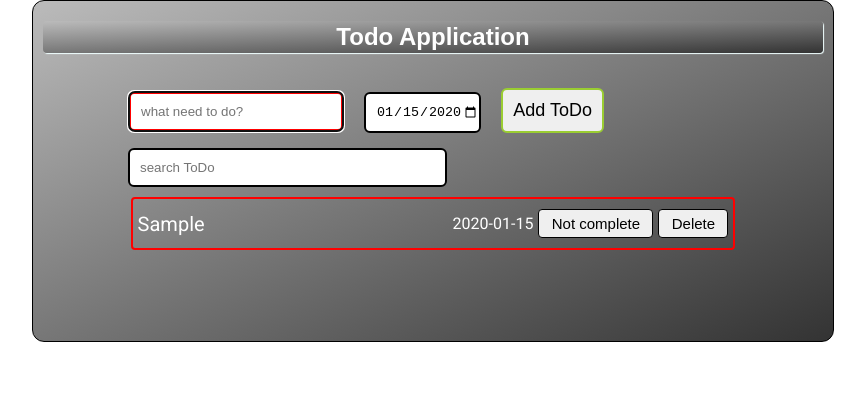
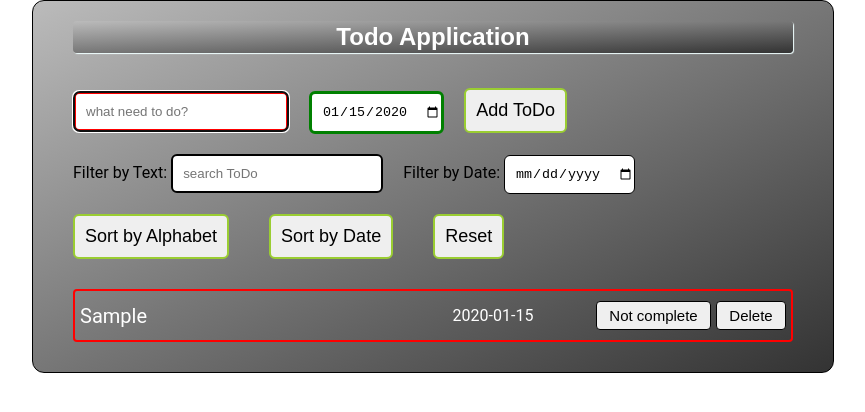
Before and after one commit to GiperNoob/todo_app_angular, an Angular app: page / in a window 1280 px wide. Both pictures are taken after typing "Sample", "2020-01-15" into the empty fields and a click on the button "Add ToDo". Shown: the top 412 px of the page, without its empty margins (207-1072 px from the left). Built offline with nearby package versions, Linux system fonts and the light colour scheme.

Commit message:
add filter by date and sort by letter

```diff
--- a/src/app/add-form/add-form.component.html
+++ b/src/app/add-form/add-form.component.html
@@ -1,25 +1,14 @@
-<div class="form-container">
+<form class="form-container" [formGroup]="form">
   <input
     class="input-text"
     type="text"
     placeholder="what need to do?"
     [(ngModel)]="text"
     #titleInput
-    [ngStyle]="{
-      border: text ? '3px solid green' : '3px solid red'
-    }"
+    formControlName="textTodo"
   />
 
-  <input
-    class="input-date"
-    type="date"
-    id="start"
-    name="trip-start"
-    value=""
-    min="2018-01-01"
-    max="2028-12-31"
-    #dateInput
-  />
+  <input class="input-date" type="date" formControlName="dateTodo" />
 
-  <button class="btn" (click)="addTodo()">Add ToDo</button>
-</div>
+  <button class="btn" type="button" (click)="addTodo()">Add ToDo</button>
+</form>
--- a/src/app/add-form/add-form.component.scss
+++ b/src/app/add-form/add-form.component.scss
@@ -4,12 +4,27 @@
 
 .input-text {
   width: 200px;
+  &.ng-invalid.ng-touched {
+    border: 3px solid red;
+  }
+  &.ng-valid.ng-touched {
+    border: 3px solid green;
+  }
+}
+
+.input-date {
+  &.ng-invalid.ng-touched {
+    border: 3px solid red;
+  }
+  &.ng-valid.ng-touched {
+    border: 3px solid green;
+  }
 }
 
 .input-text,
 .input-date {
   padding: 10px 0px 10px 10px;
-  border: 2px solid black;
+  border: 1px solid black;
   border-radius: 6px;
   margin-right: 20px;
 }
@@ -20,12 +35,12 @@ button {
   border: 2px solid yellowgreen;
   text-align: center;
   font-size: 18px;
+
+  &:hover {
+    box-shadow: 1px 1px 8px rgba(248, 246, 246);
+  }
+
+  &:active {
+    box-shadow: 4px 2px 8px rgba(228, 221, 221, 0.7);
+  }
 }
-
-button:hover {
-  box-shadow: 1px 1px 8px rgba(248, 246, 246);
-}
-
-button:active {
-  box-shadow: 4px 2px 8px rgba(228, 221, 221, 0.7);
-}
--- a/src/app/add-form/add-form.component.ts
+++ b/src/app/add-form/add-form.component.ts
@@ -9,40 +9,54 @@ import {
   ElementRef,
 } from '@angular/core';
 
+import { FormGroup, FormControl, Validators } from '@angular/forms';
+
 @Component({
   selector: 'app-add-form',
   templateUrl: './add-form.component.html',
   styleUrls: ['./add-form.component.scss'],
 })
 export class AddFormComponent implements OnInit {
+  form: FormGroup;
+
   // tslint:disable-next-line: no-output-on-prefix
   @Output() onAdd: EventEmitter<ITodo> = new EventEmitter<ITodo>();
 
   @ViewChild('titleInput', { static: true }) inputRef: ElementRef;
-  @ViewChild('dateInput', { static: false }) dateInputRef: ElementRef;
+
+  localStorageTodos = JSON.parse(localStorage.getItem('savedToDos'));
 
   text = '';
 
-  data = '';
-
-  id = 1;
+  id =
+    this.localStorageTodos && this.localStorageTodos.length
+      ? this.localStorageTodos[0].id + 1
+      : 1;
 
   constructor() {}
 
   ngOnInit(): void {
     this.inputRef.nativeElement.focus();
+
+    this.form = new FormGroup({
+      textTodo: new FormControl(null, [
+        Validators.required,
+        Validators.minLength(1),
+      ]),
+      dateTodo: new FormControl(null, Validators.required),
+    });
   }
 
   addTodo(): void {
-    this.data = this.dateInputRef.nativeElement.value;
+    const dateInputsValue = { ...this.form.value };
 
-    if (this.text.trim() && this.data.trim()) {
+    if (this.form.valid) {
       const post: ITodo = {
-        text: this.text,
+        text: dateInputsValue.textTodo,
+
+        date: dateInputsValue.dateTodo,
 
         id: this.id++,
-
-        data: this.data,
       };
 
       this.onAdd.emit(post);
--- a/src/app/app.component.html
+++ b/src/app/app.component.html
@@ -4,25 +4,44 @@
       <h1>Todo Application</h1>
     </header>
 
-    <section class="search-form">
     <app-add-form (onAdd)="addItem($event)"></app-add-form>
 
-      <div>
+    <section class="search-form">
+      <div class="filter-field">
+        <span>Filter by Text: </span>
+
         <input
           class="search-field"
           type="text"
-          [(ngModel)]="searchTodo"
+          [(ngModel)]="searchTodoByText"
           placeholder="search ToDo"
         />
+
+        <span>Filter by Date: </span>
+        <input class="search-date" type="date" [(ngModel)]="searchTodoByDate" />
+      </div>
+
+      <div class="sort-field">
+        <button class="btn sort-text" type="button" (click)="sortByText()">
+          Sort by Alphabet
+        </button>
+
+        <button class="btn sort-data" type="button" (click)="sortByDate()">
+          Sort by Date
+        </button>
+
+        <button class="btn reset" type="button" (click)="reset()">Reset</button>
       </div>
     </section>
 
+    <section class="todo-list">
       <ul>
         <app-todo-list
-        *ngFor="let todo of todos | filter: searchTodo"
+          *ngFor="let todo of todos | filter: searchTodoByText:searchTodoByDate"
           [todo]="todo"
           (onRemove)="removeTodo($event)"
         ></app-todo-list>
       </ul>
+    </section>
   </div>
 </div>
--- a/src/app/app.component.scss
+++ b/src/app/app.component.scss
@@ -8,9 +8,8 @@
 }
 
 .wrapper {
-  padding: 0 10px;
+  padding: 0 40px;
   margin: 0 auto;
-  text-align: center;
   max-height: 655px;
   min-height: 300px;
   overflow-x: auto;
@@ -34,19 +33,41 @@ h1 {
 }
 
 .search-form {
-  text-align: start;
-  padding-left: 85px;
+  margin: 20px 0;
+  display: flex;
+  flex-wrap: wrap;
+  align-items: center;
+}
+
+.filter-field {
+  margin-bottom: 20px;
 }
 
 .search-field {
   padding: 10px 0px 10px 10px;
+  margin-right: 10px;
   border: 2px solid black;
   border-radius: 6px;
-  width: 305px;
+  width: 198px;
+  margin-right: 20px;
+}
+
+.search-date {
+  padding: 10px 0px 10px 10px;
+  border: 1px solid black;
+  border-radius: 6px;
+}
+
+.btn {
+  padding: 10px;
+  border-radius: 6px;
+  border: 2px solid yellowgreen;
+  text-align: center;
+  font-size: 18px;
+  margin-right: 40px;
 }
 
 ul {
   display: flex;
   flex-direction: column;
-  align-items: center;
 }
--- a/src/app/app.component.ts
+++ b/src/app/app.component.ts
@@ -2,7 +2,7 @@ import { Component, OnInit } from '@angular/core';
 
 export interface ITodo {
   text: string;
-  data: string;
+  date: string;
   id: number;
 }
 @Component({
@@ -13,9 +13,14 @@ export interface ITodo {
 export class AppComponent implements OnInit {
   title = 'todo';
 
-  searchTodo = '';
+  searchTodoByText = '';
+  searchTodoByDate = '';
 
   todos: ITodo[] = [];
+
+  reverseDateFlag = true;
+
+  reverseTextFlag = true;
 
   ngOnInit(): void {
     if (JSON.parse(localStorage.getItem('savedToDos'))) {
@@ -24,15 +29,56 @@ export class AppComponent implements OnInit {
   }
 
   addItem(todo: ITodo): void {
+    console.log(this.searchTodoByDate);
+
     this.todos.unshift(todo);
+
     localStorage.clear();
     localStorage.setItem('savedToDos', JSON.stringify(this.todos));
   }
 
   removeTodo(id: number): void {
     this.todos = this.todos.filter((todo) => todo.id !== id);
-    // localStorage.removeItem(id.toString());
+
     localStorage.clear();
     localStorage.setItem('savedToDos', JSON.stringify(this.todos));
   }
+
+  getCodeFirstLetter(todo: ITodo): number {
+    return todo.text.charCodeAt(0);
+  }
+
+  sortByText(): void {
+    this.todos = this.todos.sort((a, b) =>
+      this.reverseTextFlag
+        ? this.getCodeFirstLetter(a) - this.getCodeFirstLetter(b)
+        : this.getCodeFirstLetter(b) - this.getCodeFirstLetter(a)
+    );
+
+    this.reverseTextFlag = !this.reverseTextFlag;
+    this.reverseDateFlag = true;
+  }
+
+  dateToNumber(todo: ITodo): number {
+    return +todo.date.split('-').reduce((acc, item) => acc + item);
+  }
+
+  sortByDate(): void {
+    this.todos = this.todos.sort((a, b) =>
+      this.reverseDateFlag
+        ? this.dateToNumber(a) - this.dateToNumber(b)
+        : this.dateToNumber(b) - this.dateToNumber(a)
+    );
+
+    this.reverseDateFlag = !this.reverseDateFlag;
+    this.reverseTextFlag = true;
+  }
+
+  reset(): void {
+    this.todos = this.todos.sort((a, b) => b.id - a.id);
+    this.reverseDateFlag = true;
+    this.reverseTextFlag = true;
+    this.searchTodoByDate = '';
+    this.searchTodoByText = '';
+  }
 }
--- a/src/app/app.module.ts
+++ b/src/app/app.module.ts
@@ -1,16 +1,15 @@
 import { BrowserModule } from '@angular/platform-browser';
 import { NgModule } from '@angular/core';
-import { FormsModule } from '@angular/forms';
+import { FormsModule, ReactiveFormsModule } from '@angular/forms';
 
 import { AppComponent } from './app.component';
 import { TodoListComponent } from './todo-list/todo-list.component';
 import { AddFormComponent } from './add-form/add-form.component';
 import { FilterPipe } from './pipes/filter.pipe';
-import { BrowserAnimationsModule } from '@angular/platform-browser/animations';
 
 @NgModule({
   declarations: [AppComponent, TodoListComponent, AddFormComponent, FilterPipe],
-  imports: [BrowserModule, FormsModule, BrowserAnimationsModule],
+  imports: [BrowserModule, FormsModule, ReactiveFormsModule],
   providers: [],
   bootstrap: [AppComponent],
 })
--- a/src/app/pipes/filter.pipe.ts
+++ b/src/app/pipes/filter.pipe.ts
@@ -5,13 +5,19 @@ import { Pipe, PipeTransform } from '@angular/core';
   name: 'filter',
 })
 export class FilterPipe implements PipeTransform {
-  transform(todos: ITodo[], searchTodo: string): ITodo[] {
-    if (!searchTodo.trim()) {
+  transform(
+    todos: ITodo[],
+    searchTodoByText: string,
+    searchTodoByDate: string
+  ): ITodo[] {
+    if (!searchTodoByText.trim() && !searchTodoByDate) {
       return todos;
+    } else if (searchTodoByText.trim()) {
+      return todos.filter((todo) =>
+        todo.text.toLowerCase().includes(searchTodoByText.toLowerCase())
+      );
+    } else if (searchTodoByDate) {
+      return todos.filter((todo) => todo.date.includes(searchTodoByDate));
     }
-
-    return todos.filter((todo) =>
-      todo.text.toLowerCase().includes(searchTodo.toLowerCase())
-    );
   }
 }
--- a/src/app/todo-list/todo-list.component.html
+++ b/src/app/todo-list/todo-list.component.html
@@ -6,17 +6,20 @@
 >
   <span class="span-text">{{ todo.text }}</span>
 
-  <span class="span-data">{{ todo.data }}</span>
+  <span class="span-date">{{ todo.date }}</span>
 
   <div class="btn-container">
     <button
       class="btn btn-complete"
+      type="button"
       (click)="flagComplete = !flagComplete"
       (click)="todoComplete()"
     >
       {{ buttonText }}
     </button>
 
-    <button class="btn btn-delete" (click)="removeTodo()">Delete</button>
+    <button class="btn btn-delete" type="button" (click)="removeTodo()">
+      Delete
+    </button>
   </div>
 </li>
--- a/src/app/todo-list/todo-list.component.scss
+++ b/src/app/todo-list/todo-list.component.scss
@@ -21,12 +21,7 @@ li {
   box-sizing: border-box;
 }
 
-.btn-complete {
-  margin: 0px 5px;
-}
-
-.btn-complete,
-.btn-delete {
+.btn {
   border: 1px solid black;
   padding: 5px 10px 5px 10px;
   text-align: center;
@@ -34,6 +29,10 @@ li {
   border-radius: 4px;
   font-size: 15px;
   font-weight: 500;
+}
+
+.btn-complete {
+  margin: 0px 5px;
 }
 
 .btn-delete {
@@ -44,13 +43,14 @@ li {
   margin-right: 10px;
   display: inline-block;
   width: 305px;
-  overflow: hidden;
-  max-height: 80px;
+  max-height: 75px;
+  overflow-x: auto;
+  word-break: break-word;
   text-align: start;
   font-size: 20px;
 }
 
 .span-text,
-.span-data {
+.span-date {
   color: #ffffff;
 }
--- a/src/index.html
+++ b/src/index.html
@@ -1,13 +1,13 @@
-<!doctype html>
+<!DOCTYPE html>
 <html lang="en">
   <head>
-  <meta charset="utf-8">
+    <meta charset="utf-8" />
     <title>Todo</title>
-  <base href="/">
-  <meta name="viewport" content="width=device-width, initial-scale=1">
-  <link rel="icon" type="image/x-icon" href="favicon.ico">
-  <link href="https://fonts.googleapis.com/css?family=Roboto:300,400,500&display=swap" rel="stylesheet">
-  <link href="https://fonts.googleapis.com/icon?family=Material+Icons" rel="stylesheet">
+    <base href="/" />
+    <meta name="viewport" content="width=device-width, initial-scale=1" />
+    <link rel="icon" type="image/x-icon" href="favicon.ico" />
+    <!-- <link href="https://fonts.googleapis.com/css?family=Roboto:300,400,500&display=swap" rel="stylesheet"> -->
+    <!-- <link href="https://fonts.googleapis.com/icon?family=Material+Icons" rel="stylesheet"> -->
   </head>
   <body>
     <app-root></app-root>
```
Lines whose indentation alone changed are shown as unchanged.
